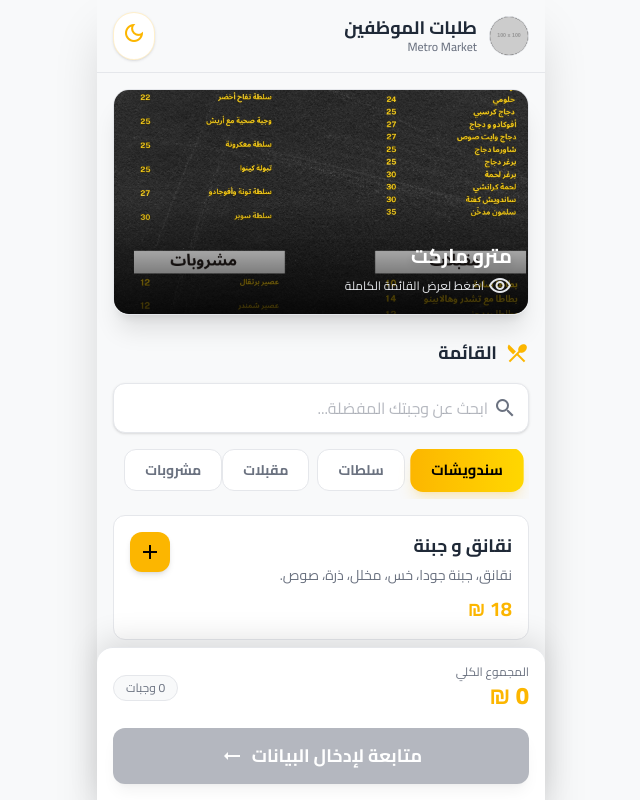
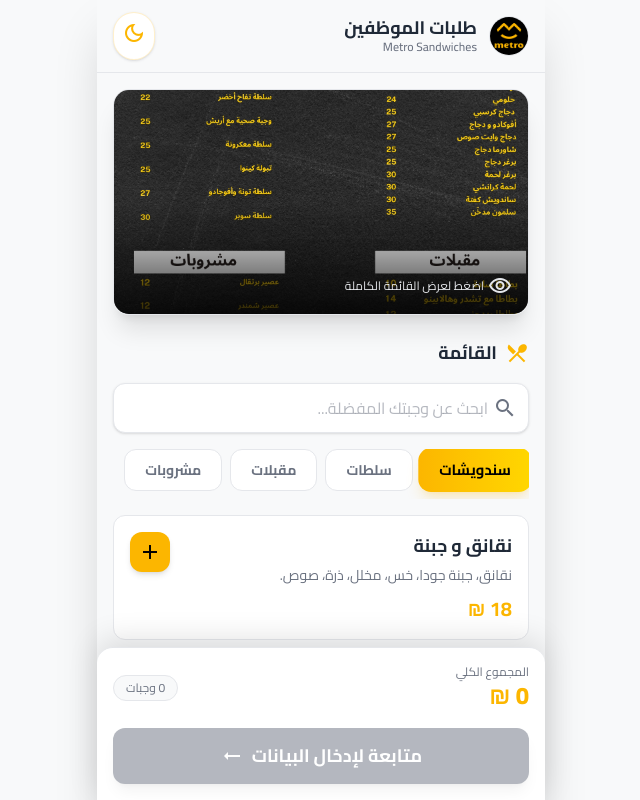
Before and after one commit to metromarket1/metromarket, a React (Vite) app: page / in a window 1280 px wide. Shown: the top 800 px of the page, without its empty margins (319-959 px from the left). Built offline with nearby package versions, Linux system fonts and the light colour scheme.

Commit message:
feat: Introduce menu section with search, category filters, and cart interaction, add hero section, and update app branding.

```diff
--- a/App.tsx
+++ b/App.tsx
@@ -149,11 +149,11 @@ const App: React.FC = () => {
         <header className="sticky top-0 z-40 bg-background-light/80 dark:bg-background-dark/80 backdrop-blur-md border-b border-border-light dark:border-border-dark px-4 py-3 flex items-center justify-between transition-colors">
           <div className="flex items-center gap-3">
              <div className="w-10 h-10 rounded-full overflow-hidden border border-border-light dark:border-border-dark bg-card-dark">
-                <img src="https://placehold.co/100x100/000000/fcb600?text=M" alt="Logo" className="w-full h-full object-cover" />
+                <img src="./resources/images/metrologo.jpeg" alt="Logo" className="w-full h-full object-cover" />
              </div>
              <div>
                <h1 className="font-bold text-lg leading-tight text-text-light dark:text-text-dark">طلبات الموظفين</h1>
-               <p className="text-xs text-subtle-light dark:text-subtle-dark font-medium">Metro Market</p>
+               <p className="text-xs text-subtle-light dark:text-subtle-dark font-medium">Metro Sandwiches</p>
              </div>
           </div>
           <ThemeToggle isDark={isDark} toggleTheme={toggleTheme} />
--- a/components/HeroSection.tsx
+++ b/components/HeroSection.tsx
@@ -17,9 +17,6 @@ export const HeroSection: React.FC = () => {
           className="w-full h-56 object-cover transition-transform duration-700 group-hover:scale-110"
         />
         <div className="absolute bottom-0 right-0 p-4 z-20">
-          <p className="text-white font-bold text-xl drop-shadow-md">
-            مترو ماركت
-          </p>
           <p className="text-xs text-gray-200 mt-1 flex items-center gap-1">
             <span className="material-icons-outlined text-sm">visibility</span>
             <span>اضغط لعرض القائمة الكاملة</span>
@@ -29,7 +26,7 @@ export const HeroSection: React.FC = () => {
 
       {isOpen && (
         <div
-          className="fixed inset-0 z-50 bg-black/95 backdrop-blur-sm flex items-center justify-center p-4 animate-fade-in"
+          className="fixed inset-0 z-[60] bg-black/95 backdrop-blur-sm flex items-center justify-center p-4 animate-fade-in"
           onClick={() => setIsOpen(false)}
         >
           <div className="relative max-w-2xl w-full max-h-[90vh] overflow-hidden rounded-xl bg-card-dark border border-border-dark shadow-2xl">
--- a/components/MenuSection.tsx
+++ b/components/MenuSection.tsx
@@ -62,7 +62,7 @@ export const MenuSection: React.FC<MenuSectionProps> = ({ cart, onUpdateCart, on
 
       {/* Filter Pills (Hide if searching) */}
       {!searchQuery && (
-        <div className="flex space-x-2 space-x-reverse overflow-x-auto pb-2 no-scrollbar">
+        <div className="flex gap-2 overflow-x-auto pb-2 no-scrollbar">
           {CATEGORIES.map(cat => {
             const isActive = activeCategory === cat.id;
             return (
--- a/constants.ts
+++ b/constants.ts
@@ -71,7 +71,7 @@ export const MENU_DATA: MenuItem[] = [
   { category: 'starters', name: "أصابع كريسبي وصوصات", price: 30, description: "للمشاركة" },
 
   // Drinks
-  { category: 'drinks', name: "عصير برتقال", price: 12, description: "طازج يومياً" },
-  { category: 'drinks', name: "عصير شمندر", price: 12, description: "صحي ومنعش" },
-  { category: 'drinks', name: "عصير أخضر", price: 12, description: "ديتوكس طبيعي" },
+  { category: 'drinks', name: "عصير برتقال", price: 12, description: "عصير برتقال طازج" },
+  { category: 'drinks', name: "عصير شمندر", price: 12, description: "عصير شمندر طازج" },
+  { category: 'drinks', name: "عصير أخضر", price: 12, description: "عصير أخضر طازج" },
 ];
--- a/index.html
+++ b/index.html
@@ -4,8 +4,8 @@
   <head>
     <meta charset="utf-8" />
     <meta name="viewport" content="width=device-width, initial-scale=1.0" />
-    <title>Metro Market Orders</title>
-    <meta name="description" content="Order your meal from Metro Market" />
+    <title>Metro Sandwiches Orders</title>
+    <meta name="description" content="Order your meal from Metro Sandwiches" />
     <link rel="preconnect" href="https://fonts.googleapis.com">
     <link rel="preconnect" href="https://fonts.gstatic.com" crossorigin>
     <link href="https://fonts.googleapis.com/css2?family=Cairo:wght@400;500;600;700;800&display=swap" rel="stylesheet">
```
Also changed, not shown: resources/images/metrologo.jpeg (added).
